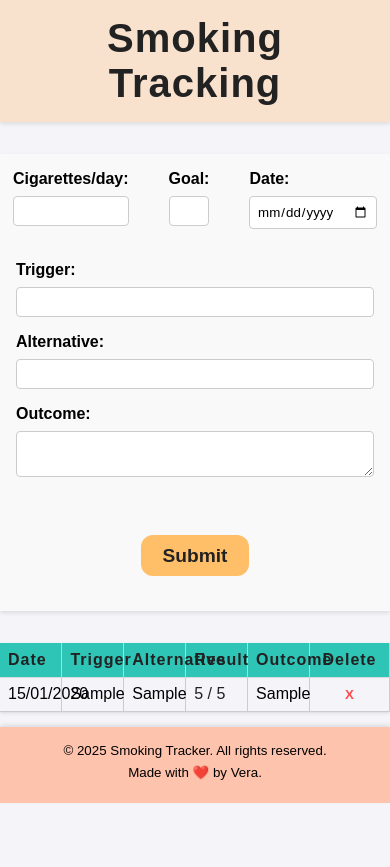
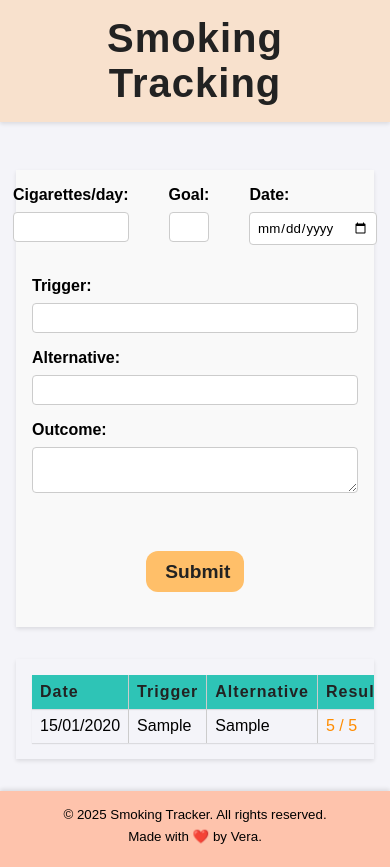
Before and after one commit to verakissyou17/smoking-tracking-app, a React (Vite) app: page / in a window 390 px wide. Both pictures are taken after typing "5", "5", "2020-01-15", "Sample", "Sample", "Sample" into the empty fields and a click on the button "Submit". Before the commit the page ends 844 px from the top, so only its background shows below. Built offline with nearby package versions, Linux system fonts and the light colour scheme; a web font is replaced by a local one.

Commit message:
Make the table responsive

```diff
--- a/src/components/List.jsx
+++ b/src/components/List.jsx
@@ -1,4 +1,4 @@
-import { ListContainer, StyledRow } from "../styles/List.styled";
+import { ListContainer, StyledRow, StyledTable } from "../styles/List.styled";
 
 function List({ entries, handleDelete }) {
   return (
@@ -7,6 +7,7 @@ function List({ entries, handleDelete }) {
         <p className="empty-list-message">Nicio intrare încă.</p>
       ) : (
         <ListContainer>
+          <StyledTable>
             <thead>
               <tr>
                 <th>Date</th>
@@ -21,8 +22,10 @@ function List({ entries, handleDelete }) {
               {entries.map((entry, index) => {
                 const now = Date.now();
                 const result =
-                entry.cigarettes === 0 && entry.goal === 0 ? 0
-              : entry.cigarettes > 0 && entry.goal === 0 ? entry.cigarettes
+                  entry.cigarettes === 0 && entry.goal === 0
+                    ? 0
+                    : entry.cigarettes > 0 && entry.goal === 0
+                    ? entry.cigarettes
                     : entry.cigarettes / entry.goal;
                 return (
                   <tr key={index}>
@@ -41,9 +44,7 @@ function List({ entries, handleDelete }) {
                             .join("/")}
                     </td>
                     <td>{entry.trigger}</td>
-                  <td>
-                    {entry.alternative}
-                  </td>
+                    <td>{entry.alternative}</td>
                     <StyledRow result={result}>
                       {entry.cigarettes} / {entry.goal}
                     </StyledRow>
@@ -60,6 +61,7 @@ function List({ entries, handleDelete }) {
                 );
               })}
             </tbody>
+          </StyledTable>
         </ListContainer>
       )}
     </>
--- a/src/components/Main.jsx
+++ b/src/components/Main.jsx
@@ -2,6 +2,7 @@ import { useState, useEffect } from "react";
 import Form from "./Form";
 import List from "./List";
 import { loadEntries, saveEntries } from "../localData.js";
+import { MainContainer } from "../styles/Main.styled.jsx";
 
 function Main() {
   const [entries, setEntries] = useState([]);
@@ -24,10 +25,10 @@ function Main() {
   };
 
   return (
-    <main>
+    <MainContainer>
       <Form addEntry={addEntry} />
       <List entries={entries} handleDelete={handleDelete} />
-    </main>
+    </MainContainer>
   );
 }
 
--- a/src/index.css
+++ b/src/index.css
@@ -29,6 +29,10 @@
   padding: 0;
 }
 
+html {
+  scroll-behavior: smooth;
+}
+
 body {
   font-family: "Savate", Arial, sans-serif;
 
--- a/src/styles/List.styled.jsx
+++ b/src/styles/List.styled.jsx
@@ -1,27 +1,45 @@
 import styled from "styled-components";
 
-export const ListContainer = styled.table`
+export const ListContainer = styled.div`
   width: 100%;
   max-width: 60em;
   margin: 1rem auto;
   padding: 1em;
+  overflow-x: auto;
+  position: relative;
+  box-shadow: 0 2px 4px var(--color-shadow);
+
+  &::after {
+    content: "";
+    position: absolute;
+    top: 0;
+    left: 0;
+    width: 100%;
+    height: 100%;
+    background-color: var(--color-bg);
+    z-index: -1;
+  }
+`;
+
+export const StyledTable = styled.table`
+  width: 100%;
   border-collapse: collapse;
-  table-layout: fixed;
-  box-shadow: 0 2px 4px var(--color-shadow);
   text-align: justify;
 
   thead {
     background-color: var(--color-table-header-bg);
-
     font-family: "Savate", Arial, sans-serif;
     color: var(--color-text-main);
     letter-spacing: 1px;
   }
 
+  tbody td {
+    white-space: nowrap;
+  }
+
   td,
   th {
     padding: 0.5em;
-    width: 100%;
     border-right: 1px solid var(--color-border);
   }
 
@@ -57,9 +75,9 @@ export const ListContainer = styled.table`
 
 export const StyledRow = styled.td`
   color: ${({ result }) => {
-    if (result === 0) return "darkgreen";
-    if (result < 1) return "darkorange";
-    if (result > 1) return "darkred";
+    if (result <= 0 || result <= 0.5) return "darkgreen";
+    if (result <= 1) return "darkorange";
+    if (result > 1) return "red";
     return "var(--color-text-main)";
   }};
 `;
--- /dev/null
+++ b/src/styles/Main.styled.jsx
@@ -0,0 +1,8 @@
+import styled from 'styled-components';
+
+export const MainContainer = styled.main`
+  width: 100%;
+  max-width: 60em;
+  margin: 0 auto;
+  padding: 1rem;
+`;
```
Lines whose indentation alone changed are shown as unchanged.
